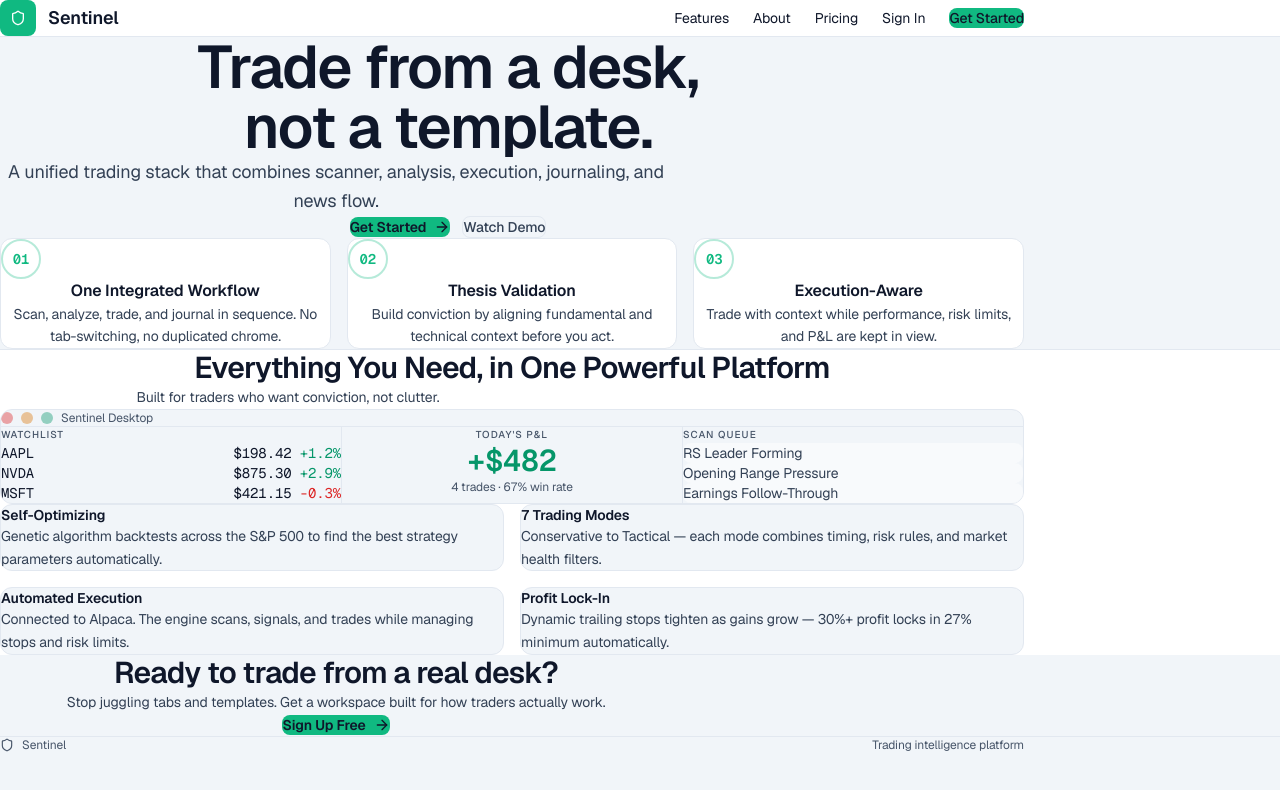
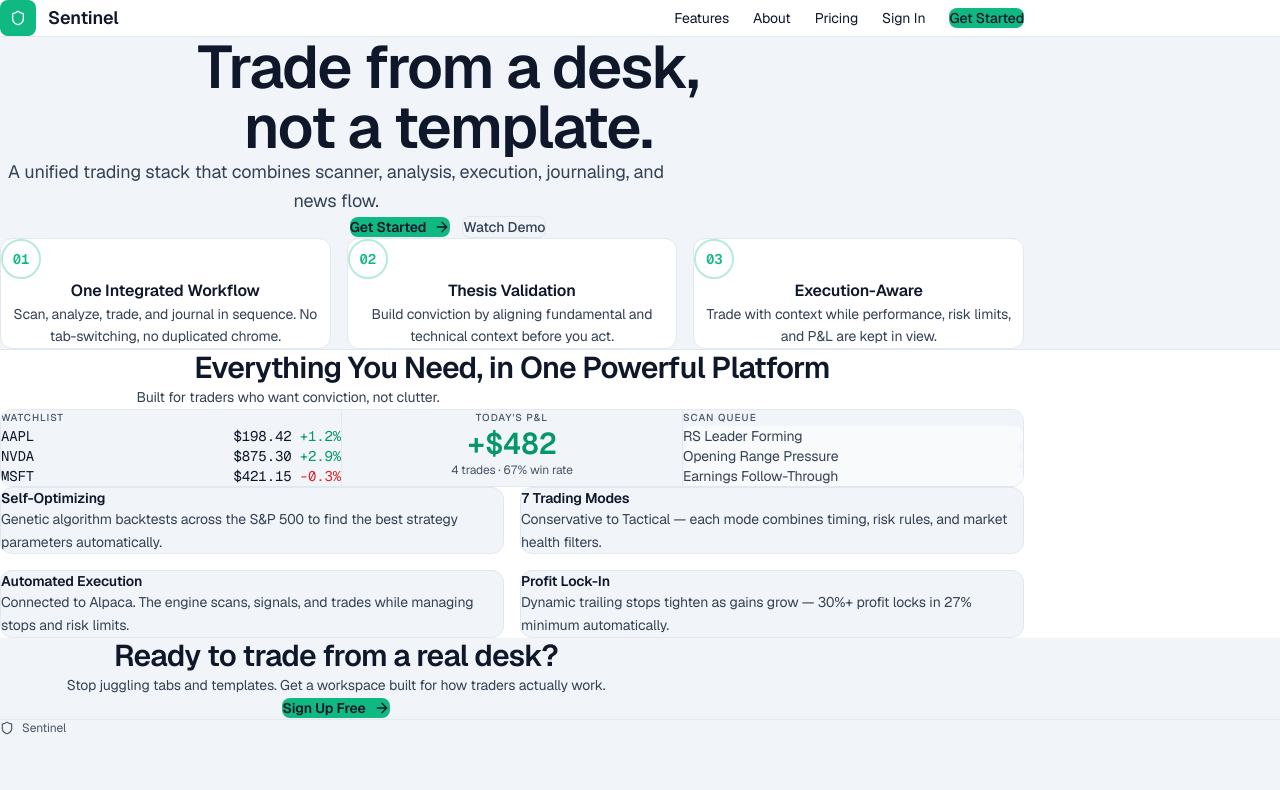
Before and after one commit to beacontry/Sentinel, a Next.js app: page / in a window 1280 px wide. Shown: the top 790 px of the page. Built offline with nearby package versions, Linux system fonts and the light colour scheme.

Commit message:
Clean up landing: remove browser dots, desktop label, footer subtitle

```diff
--- a/src/app/page.tsx
+++ b/src/app/page.tsx
@@ -109,12 +109,6 @@ export default function LandingPage() {
 
           {/* Product Preview */}
           <div className="mt-12 overflow-hidden rounded-xl border border-border bg-bg-primary">
-            <div className="flex items-center gap-2 border-b border-border px-5 py-3">
-              <div className="h-3 w-3 rounded-full bg-bearish/40" />
-              <div className="h-3 w-3 rounded-full bg-warning/40" />
-              <div className="h-3 w-3 rounded-full bg-bullish/40" />
-              <span className="ml-auto text-xs text-text-muted">Sentinel Desktop</span>
-            </div>
             <div className="grid gap-px bg-border md:grid-cols-3">
               <div className="bg-bg-primary p-5">
                 <div className="text-[10px] font-medium uppercase tracking-widest text-text-muted">Watchlist</div>
@@ -179,7 +173,6 @@ export default function LandingPage() {
           <div className="flex items-center gap-2">
             <Shield className="h-3.5 w-3.5" /> Sentinel
           </div>
-          <span>Trading intelligence platform</span>
         </div>
       </footer>
     </div>
```
